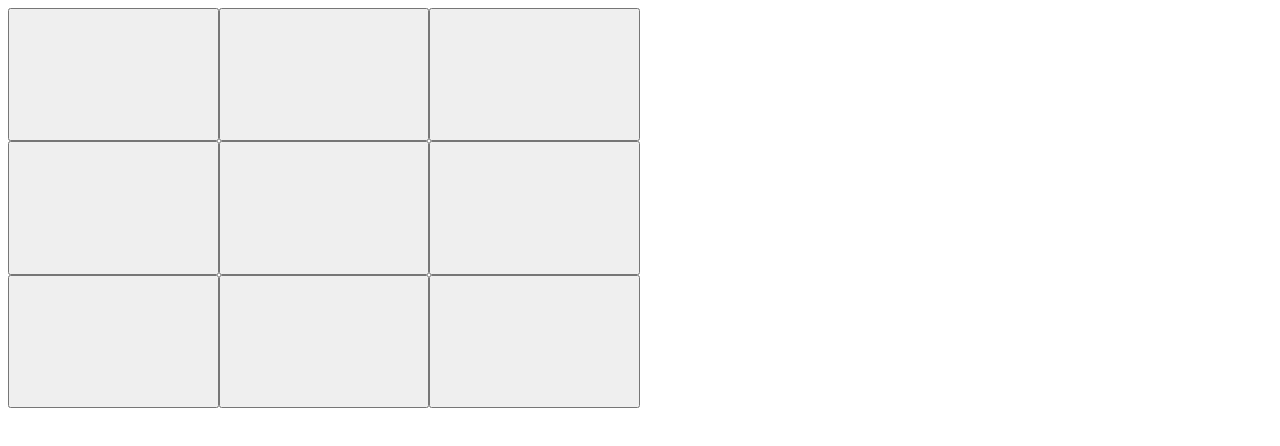
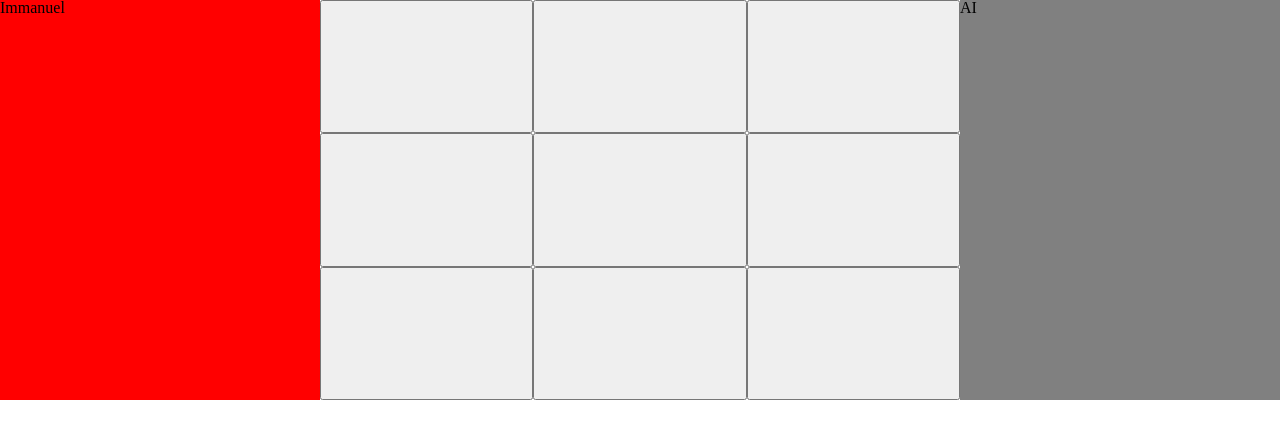
Before and after one commit to immanuelhuang/tic-tac-toe, a plain HTML site: page index.html in a window 1280 px wide. Drawn offline with Linux system fonts and the light colour scheme.

Commit message:
Added players

```diff
--- a/index.html
+++ b/index.html
@@ -3,12 +3,25 @@
 <head>
   <meta charset="UTF-8">
   <title>Tic-Tac-Toe</title>
+  <link rel="stylesheet" href="reset.css" media="all">
   <link rel="stylesheet" href="styles.css" media="all">
 </head>
 <body>
-  <div id="game-container">
+  <div id="overlay"></div>
+  <header>
+    <h1></h1>
+  </header>
+  <main>
+    <div id="player1-container">
+      <h2>Player 1 Name Goes Here</h2>
+    </div>
+    <div id="game-container">
 
-  </div>
+    </div>
+    <div id="player2-container">
+      <h2>Player 2 Name Goes Here</h2>
+    </div>
+  </main>
   <script src="script.js"></script>
 </body>
 </html>
--- a/script.js
+++ b/script.js
@@ -2,31 +2,48 @@ const X = -1;
 const O = 1;
 const _ = 0;
 
-const game = (() => {
-  const boardState = [ _ , _ , _ , _ , _ , _ , _ , _ , _ ];
-  let playerTurn = _;
+const playerFactory = (name, isAI, counter, isTurn) => {
+  this.isTurn = isTurn;
 
-  const getBoardState = () => boardState;
-  const getPlayerTurn = () => playerTurn;
+  const renderPlayer = () => {
+    const playerDiv = counter === X
+        ? document.querySelector("#player1-container")
+        : document.querySelector("#player2-container");
+    playerDiv.querySelector("h2").innerHTML = name;
+    if (!isTurn) {
+      playerDiv.classList.add("no-color");
+    }
+    else {
+      playerDiv.classList.remove("no-color");
+    }
+  }
+
+  const switchTurn = () => {isTurn = !isTurn};
+
+  return {renderPlayer, switchTurn};
+}
+
+const board = (() => {
+  const state = [ _ , _ , _ , _ , _ , _ , _ , _ , _ ];
+
+  const getState = () => state;
 
   const printBoard = () => {
-    console.log("It's player " + playerTurn +  "'s turn.");
-    console.log(boardState[0] + " " + boardState[1] + " " + boardState[2] + "\n" +
-                boardState[3] + " " + boardState[4] + " " + boardState[5] + "\n" +
-                boardState[6] + " " + boardState[7] + " " + boardState[8])
+    console.log(state[0] + " " + state[1] + " " + state[2] + "\n" +
+                state[3] + " " + state[4] + " " + state[5] + "\n" +
+                state[6] + " " + state[7] + " " + state[8])
   }
 
   const renderBoard = () => {
     const gameContainer = document.querySelector("#game-container");
     gameContainer.innerHTML = "";
-    const board = game.getBoardState();
     for (let i = 0; i < 9; i++) {
       const button = document.createElement("button");
       button.value = i;
-      if (board[i] === X) {
+      if (state[i] === X) {
         button.style["background-color"] = "red";
         button.disabled = true;
-      } else if (board[i] === O) {
+      } else if (state[i] === O) {
         button.style["background-color"] = "blue";
         button.disabled = true;
       }
@@ -34,22 +51,43 @@ const game = (() => {
     }
   }
 
-  const startGame = () => {
-    for (let i = 0; i < boardState.length; i++) boardState[i] = _;
+  return {
+    getState,
+    renderBoard,
+  };
+})();
+
+const game = (() => {
+  const state = board.getState();
+
+  let playerTurn = _;
+  let player1, player2;
+
+  const start = (p1, p2) => {
+    for (let i = 0; i < state.length; i++) state[i] = _;
     playerTurn = Math.floor(Math.random() * 2) === 0 ? X : O;
-    renderBoard();
+    player1 = playerFactory(p1.name, p1.isAI, p1.counter, playerTurn === X);
+    player2 = playerFactory(p2.name, p2.isAI, p2.counter, playerTurn === O);
+    renderPlayers();
+    board.renderBoard();
   };
 
-  const checkWin = (space) => {
+  const makeMove = (space) => {
+    if (playerTurn === X) state[space] = X;
+    else state[space] = O;
+    board.renderBoard();
+    return checkResult(space);
+  }
+
+  function checkResult(space) {
     const row = Math.floor(space / 3) * 3;
     const col = space % 3;
 
-    let rowSum = boardState[row] + boardState[row + 1] + boardState[row + 2];
-    let colSum = boardState[col] + boardState[col + 3] + boardState[col + 6];
-    let diagSum = boardState[0] + boardState[4] + boardState[8];
-    let antiDiagSum = boardState[2] + boardState[4] + boardState[6];
+    let rowSum = state[row] + state[row + 1] + state[row + 2];
+    let colSum = state[col] + state[col + 3] + state[col + 6];
+    let diagSum = state[0] + state[4] + state[8];
+    let antiDiagSum = state[2] + state[4] + state[6];
 
-    // console.table({rowSum, colSum, diagSum, antiDiagSum});
     if (rowSum === 3 || colSum === 3 || diagSum === 3 || antiDiagSum === 3) {
       return {
         winner: X,
@@ -67,26 +105,27 @@ const game = (() => {
         antiDiag: antiDiagSum === -3,
       }
     } else {
-      if (!boardState.includes(_)) return {winner: _};
+      if (!state.includes(_)) return {winner: _};
       playerTurn = playerTurn === X ? O : X;
+      switchTurns();
+      renderPlayers();
       return {winner: undefined};
     }
   }
 
-  const makeMove = (space) => {
-    if (playerTurn === X) boardState[space] = X;
-    else boardState[space] = O;
-    renderBoard();
-    return checkWin(space);
+  function renderPlayers() {
+    player1.renderPlayer();
+    player2.renderPlayer();
+  }
+
+  function switchTurns() {
+    player1.switchTurn();
+    player2.switchTurn();
   }
 
   return {
-    renderBoard,
-    getBoardState,
-    getPlayerTurn,
-    startGame,
+    start,
     makeMove,
-    printBoard
   };
 })();
 
@@ -99,4 +138,7 @@ document.querySelector("#game-container").addEventListener("click", (e) => {
   }
 });
 
-game.startGame();
+game.start(
+  {name:"Immanuel", isAI:false, counter:X},
+  {name:"AI", isAI:true, counter:O}
+);
--- a/styles.css
+++ b/styles.css
@@ -1,11 +1,30 @@
 body, html {
   height: 100%;
+  width: 100%;
+}
+
+main {
+  display: flex;
+  height: 50%;
 }
 
 #game-container {
   display: grid;
-  height: 50%;
   width: 50%;
   grid-template-columns: 1fr 1fr 1fr;
   grid-template-rows: 1fr 1fr 1fr;
 }
+
+#player1-container {
+  width: 25%;
+  background-color: red;
+}
+
+#player2-container {
+  width: 25%;
+  background-color: blue;
+}
+
+.no-color {
+  background-color: grey !important;
+}
```
